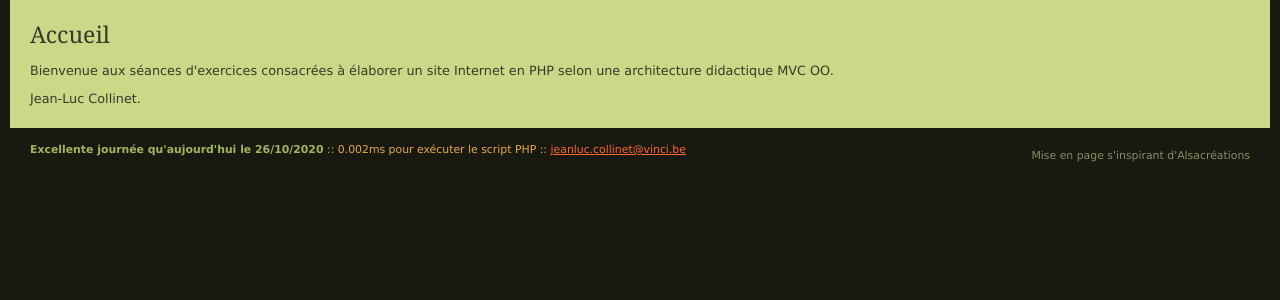
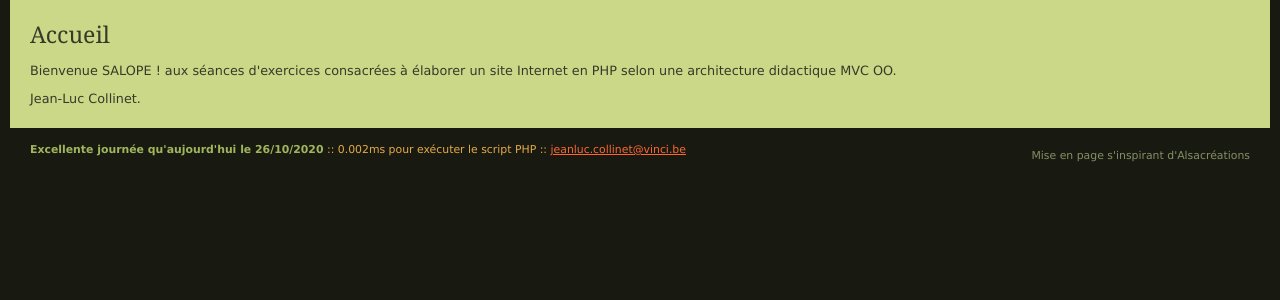
Before and after one commit to emilejm/infra_s7, a PHP site: page / in a window 1280 px wide. Shown: the part 159-459 px from the top of the page. Run offline with PHP 8.4, Linux system fonts and the light colour scheme.

Commit message:
Update accueil.php

```diff
--- a/views/accueil.php
+++ b/views/accueil.php
@@ -1,5 +1,5 @@
 		<section id="contenu">
 			<h2>Accueil</h2>
-			<p>Bienvenue aux séances d'exercices consacrées à élaborer un site Internet en PHP selon une architecture didactique MVC OO.</p>
+			<p>Bienvenue SALOPE ! aux séances d'exercices consacrées à élaborer un site Internet en PHP selon une architecture didactique MVC OO.</p>
 			<p>Jean-Luc Collinet.</p>
 		</section>
```
